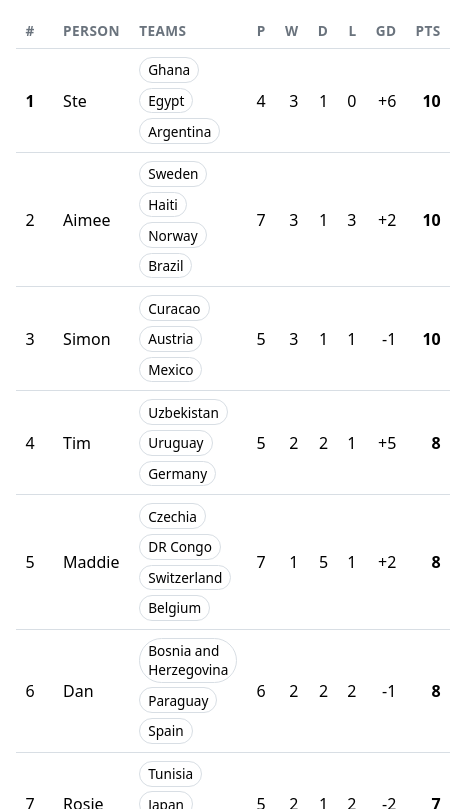
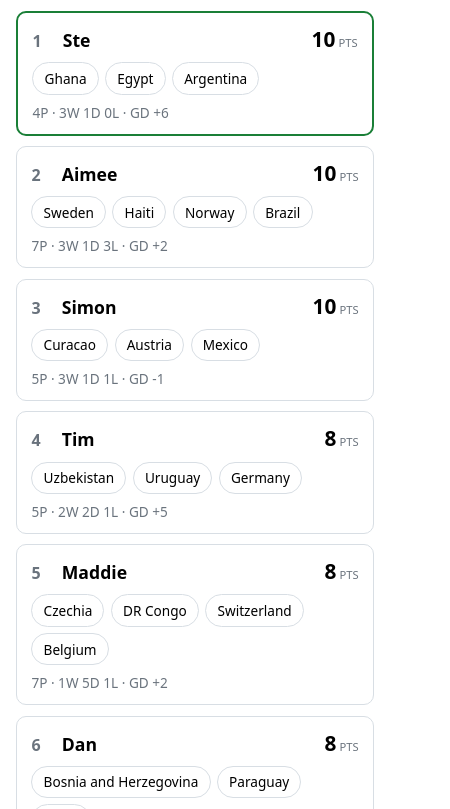
Before and after one commit to TimHelps/world-cup-pool-tracker, a website: page index.html in a window 390 px wide. Shown: the part 115-924 px from the top of the page, 450 px wide, since content can reach past the window. Drawn offline with Linux system fonts and the light colour scheme.

Commit message:
Redesign ranking page as mobile-first cards
Most users will check this on a phone, and the old 9-column table forced
horizontal scrolling there. Replace it with a stacked card per person
(rank, points, team badges, compact stats line) with larger tap targets;
also fix the team page's stat grid to a predictable 3-column layout on
narrow screens instead of an auto-fit that varied by device width.
Desktop just renders the same cards in a centered column.

Co-Authored-By: Claude Sonnet 4.6 <noreply@anthropic.com>

```diff
--- a/css/style.css
+++ b/css/style.css
@@ -9,9 +9,11 @@
 }
 
 body {
-  max-width: 900px;
+  max-width: 600px;
   margin: 0 auto;
-  padding: 1.5rem 1rem 3rem;
+  padding: 1.25rem 1rem 3rem;
+  font-size: 16px;
+  line-height: 1.4;
 }
 
 header h1 {
@@ -23,47 +25,73 @@ header p.subtitle {
   margin-top: 0;
 }
 
-table {
-  width: 100%;
-  border-collapse: collapse;
-  margin-top: 1rem;
+.rankings {
+  list-style: none;
+  padding: 0;
+  margin: 1rem 0 0;
+  display: flex;
+  flex-direction: column;
+  gap: 0.65rem;
 }
 
-th, td {
-  text-align: left;
-  padding: 0.5rem 0.6rem;
-  border-bottom: 1px solid var(--border);
+.person-card {
+  border: 1px solid var(--border);
+  border-radius: 10px;
+  padding: 0.75rem 0.9rem;
 }
 
-th {
-  font-size: 0.85rem;
+.person-card.rank-1 {
+  border-color: var(--win);
+  border-width: 2px;
+}
+
+.card-top {
+  display: flex;
+  align-items: baseline;
+  gap: 0.6rem;
+}
+
+.card-top .rank {
+  color: var(--muted);
+  font-weight: 700;
+  min-width: 1.3rem;
+}
+
+.card-top .name {
+  flex: 1;
+  font-weight: 600;
+  font-size: 1.1rem;
+}
+
+.card-top .pts {
+  font-size: 1.3rem;
+  font-weight: 800;
+}
+
+.card-top .pts-label {
+  margin-left: 0.2rem;
+  font-size: 0.7rem;
+  font-weight: 400;
   color: var(--muted);
   text-transform: uppercase;
-  letter-spacing: 0.03em;
 }
 
-tr.rank-1 td:first-child {
-  font-weight: 700;
-}
-
-td.points, th.points {
-  text-align: right;
-  font-weight: 700;
-}
-
-td.numeric, th.numeric {
-  text-align: right;
+.card-stats {
+  margin-top: 0.5rem;
+  color: var(--muted);
+  font-size: 0.85rem;
 }
 
 .teams {
   display: flex;
   flex-wrap: wrap;
-  gap: 0.3rem;
+  gap: 0.4rem;
+  margin-top: 0.5rem;
 }
 
 .team-badge {
   display: inline-block;
-  padding: 0.15rem 0.5rem;
+  padding: 0.35rem 0.7rem;
   border: 1px solid var(--border);
   border-radius: 999px;
   font-size: 0.85rem;
@@ -82,7 +110,8 @@ td.numeric, th.numeric {
 
 a.back-link {
   display: inline-block;
-  margin-bottom: 1rem;
+  padding: 0.4rem 0;
+  margin-bottom: 0.5rem;
   color: var(--muted);
   text-decoration: none;
 }
@@ -108,8 +137,8 @@ a.back-link:hover {
 
 .stat-grid {
   display: grid;
-  grid-template-columns: repeat(auto-fit, minmax(80px, 1fr));
-  gap: 0.75rem;
+  grid-template-columns: repeat(3, 1fr);
+  gap: 0.6rem;
   margin: 1.25rem 0;
 }
 
--- a/index.html
+++ b/index.html
@@ -12,22 +12,7 @@
     <p class="subtitle" id="updated">Loading...</p>
   </header>
 
-  <table id="rankings">
-    <thead>
-      <tr>
-        <th>#</th>
-        <th>Person</th>
-        <th>Teams</th>
-        <th class="numeric">P</th>
-        <th class="numeric">W</th>
-        <th class="numeric">D</th>
-        <th class="numeric">L</th>
-        <th class="numeric">GD</th>
-        <th class="points">Pts</th>
-      </tr>
-    </thead>
-    <tbody></tbody>
-  </table>
+  <ul id="rankings" class="rankings"></ul>
 
   <footer>Data via football-data.org. Updated automatically throughout the tournament.</footer>
 
--- a/js/app.js
+++ b/js/app.js
@@ -31,9 +31,9 @@ function summarizePerson(owner, codes, teams) {
   return summary;
 }
 
-function renderRow(rank, summary) {
-  const tr = document.createElement("tr");
-  tr.className = `rank-${rank}`;
+function renderCard(rank, summary) {
+  const li = document.createElement("li");
+  li.className = `person-card rank-${rank}`;
 
   const teamBadges = summary.teams
     .map(
@@ -42,18 +42,18 @@ function renderRow(rank, summary) {
     )
     .join("");
 
-  tr.innerHTML = `
-    <td>${rank}</td>
-    <td>${escapeHtml(summary.owner)}</td>
-    <td><div class="teams">${teamBadges}</div></td>
-    <td class="numeric">${summary.played}</td>
-    <td class="numeric">${summary.won}</td>
-    <td class="numeric">${summary.drawn}</td>
-    <td class="numeric">${summary.lost}</td>
-    <td class="numeric">${summary.goalDiff > 0 ? "+" : ""}${summary.goalDiff}</td>
-    <td class="points">${summary.points}</td>
+  const gd = `${summary.goalDiff > 0 ? "+" : ""}${summary.goalDiff}`;
+
+  li.innerHTML = `
+    <div class="card-top">
+      <span class="rank">${rank}</span>
+      <span class="name">${escapeHtml(summary.owner)}</span>
+      <span class="pts">${summary.points}<span class="pts-label">pts</span></span>
+    </div>
+    <div class="teams">${teamBadges}</div>
+    <div class="card-stats">${summary.played}P &middot; ${summary.won}W ${summary.drawn}D ${summary.lost}L &middot; GD ${gd}</div>
   `;
-  return tr;
+  return li;
 }
 
 async function main() {
@@ -68,8 +68,8 @@ async function main() {
     return a.owner.localeCompare(b.owner);
   });
 
-  const tbody = document.querySelector("#rankings tbody");
-  summaries.forEach((summary, i) => tbody.appendChild(renderRow(i + 1, summary)));
+  const list = document.querySelector("#rankings");
+  summaries.forEach((summary, i) => list.appendChild(renderCard(i + 1, summary)));
 
   const updated = new Date(standings.generatedAt);
   document.querySelector("#updated").textContent = `Last updated ${updated.toLocaleString()}`;
```
